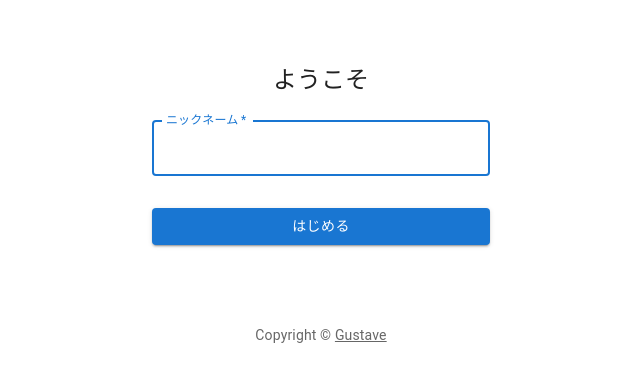
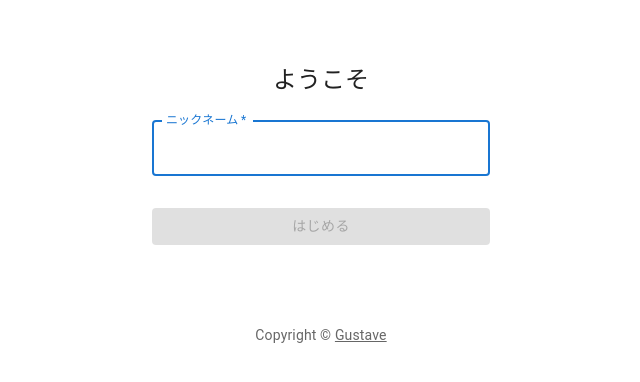
Before and after one commit to gustave-studio/chat_g, a React (Create React App) app: page / in a window 1280 px wide. Shown: the top 382 px of the page, without its empty margins (319-959 px from the left). Built offline with nearby package versions, Linux system fonts and the light colour scheme.

Commit message:
ニックネームが空の場合は、ボタンを押せないようにする

```diff
--- a/src/components/SignIn.js
+++ b/src/components/SignIn.js
@@ -1,4 +1,4 @@
-import * as React from 'react';
+import React, { useEffect, useState } from 'react';
 import Button from '@mui/material/Button';
 import CssBaseline from '@mui/material/CssBaseline';
 import TextField from '@mui/material/TextField';
@@ -22,6 +22,15 @@
 const theme = createTheme();
 
 export default function SignIn({ setName }) {
+  const classes = useState();
+  const [disabled, setDisabled] = useState(true);
+  const [string, setString] = useState('');
+  console.log(string);
+  useEffect(() => {
+    const disabled = string === ''
+    setDisabled(disabled)
+  }, [string]);
+
   const handleSubmit = (event) => {
     event.preventDefault();
     const data = new FormData(event.currentTarget);
@@ -57,12 +66,14 @@
               name="name"
               autoComplete="email"
               autoFocus
+              onChange={(e) => setString(e.target.value)}
             />
             <Button
               type="submit"
               fullWidth
               variant="contained"
               sx={{ mt: 3, mb: 2 }}
+              disabled={disabled}
             >
               はじめる
             </Button>
```
